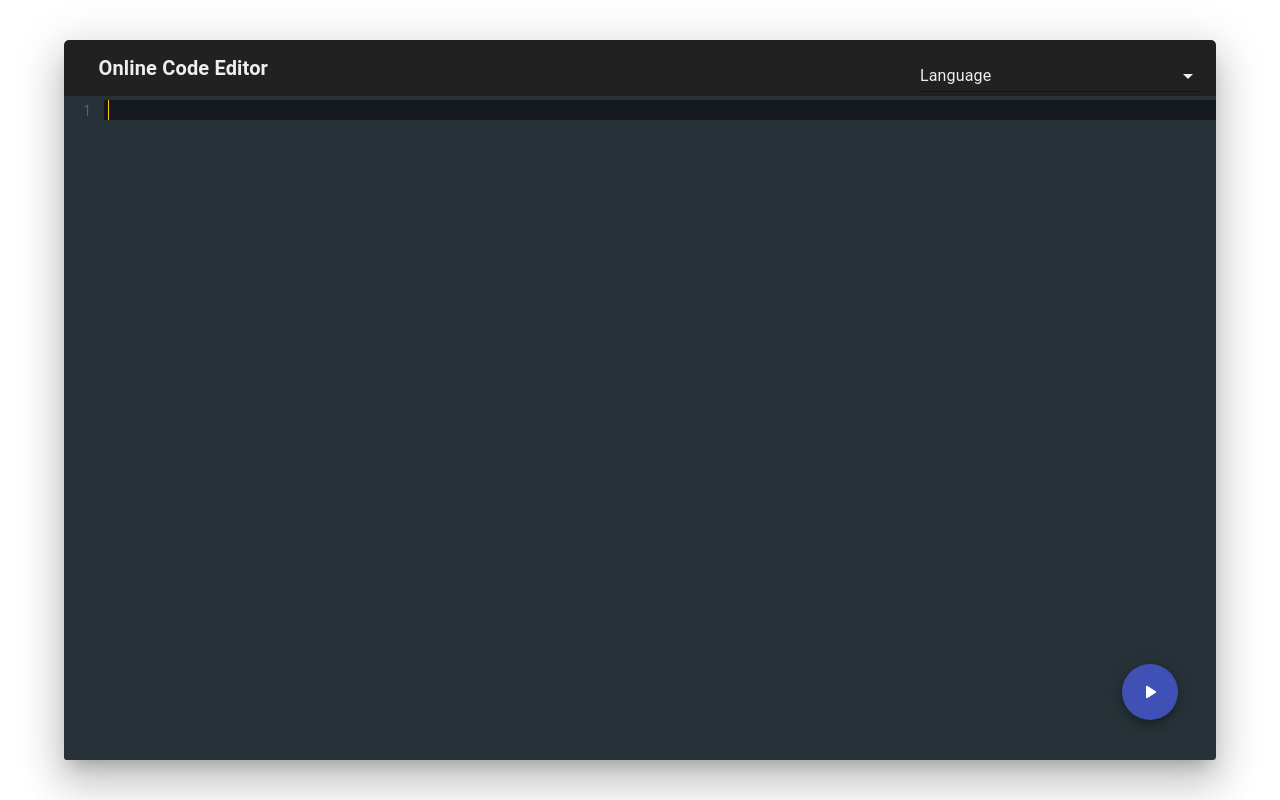
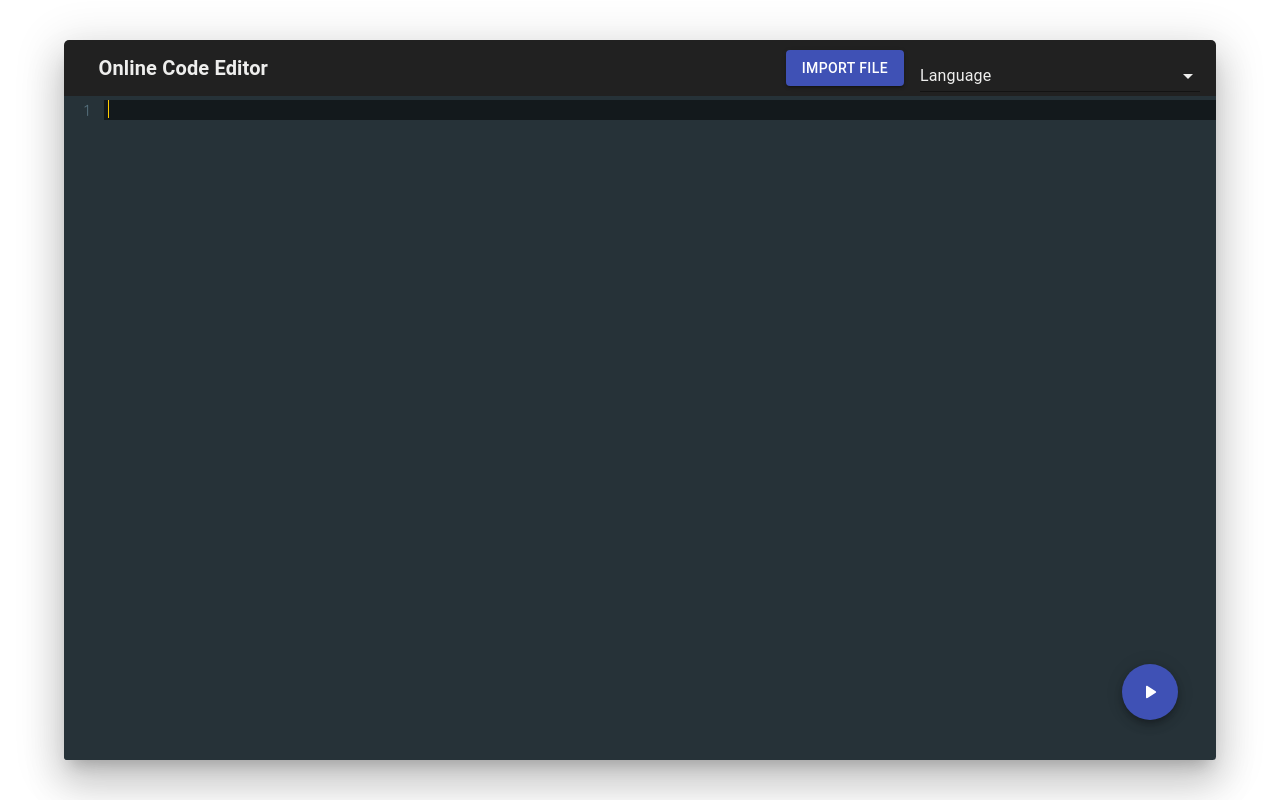
Before and after one commit to Samyc2002/React-IDE, a React (Create React App) app in the folder client/: page / in a window 1280 px wide. Built offline with nearby package versions, Linux system fonts and the light colour scheme.

Commit message:
Added import from file functionality

```diff
--- a/client/src/components/Ide.js
+++ b/client/src/components/Ide.js
@@ -25,6 +25,7 @@ import 'codemirror/addon/selection/active-line'
 
 import * as resources from './resources';
 import './styles.css';
+import ImportFileButton from './ImportFileButton';
 
 function Ide({ value, onChange }) {
 
@@ -141,7 +142,8 @@ function Ide({ value, onChange }) {
                 <Typography variant={isTabletorMobile?'subtitle1':'h6'} className="heading">
                     <strong>Online Code Editor</strong>
                 </Typography>
-                <div style={{ paddingRight: '2vh' }}>
+                <div className='action-cont' style={{ paddingRight: '2vh' }}>
+                    <ImportFileButton onChange={onChange} />
                     <FormControl className="change-language">
                         <InputLabel id="demo-simple-select-label">Language</InputLabel>
                         <Select
--- /dev/null
+++ b/client/src/components/ImportFileButton.css
@@ -0,0 +1,5 @@
+.action-cont {
+    display: flex;
+    align-items: center;
+    gap: 1rem;
+}
--- /dev/null
+++ b/client/src/components/ImportFileButton.js
@@ -0,0 +1,31 @@
+import { Button } from '@material-ui/core'
+import React from 'react'
+import "./ImportFileButton.css"
+
+export default function ImportFileButton({onChange}) {
+    const loadFile = async (e) => {
+        const files = e.target.files;
+        if (files.length < 1) return;
+        const file = files[0];
+
+        // Reseting file input
+        document.getElementById("importfile").value = null;
+
+        let reader = new FileReader();
+        reader.readAsText(file, "UTF-8");
+
+        reader.onload = async (e) => {
+            const data = e.target.result;
+            if (e.loaded) {
+                onChange(data);
+            }
+        };
+    };
+
+  return (
+    <Button onChange={(e) => loadFile(e)} color="primary" variant="contained" component="label">
+        Import file
+        <input id="importfile" hidden accept=".c, .cpp, .hpp, .h, .java, .py, .rb, .kt, .swift" type="file" />
+    </Button>
+  )
+}
```
